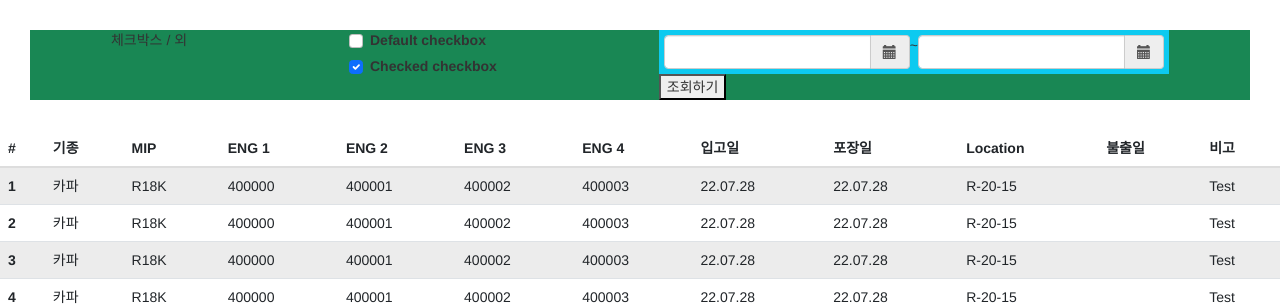
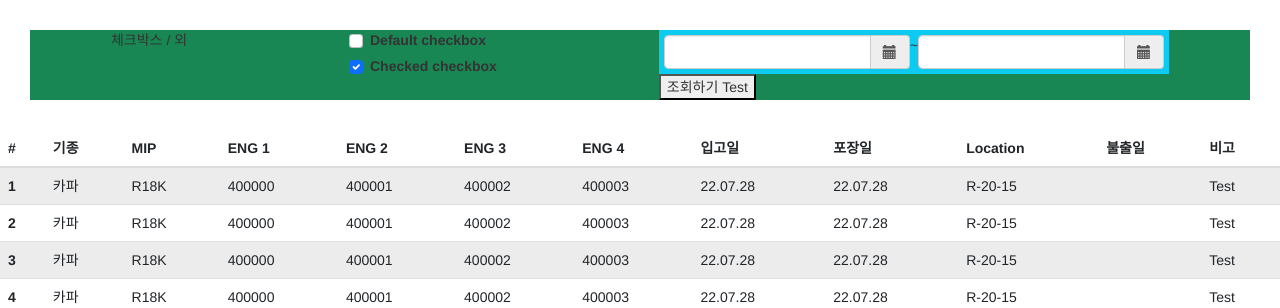
Before and after one commit to Hojun1123/InventoryManagement, a Flask app: page /test in a window 1280 px wide. Shown: the part 62-370 px from the top of the page. Run offline with Flask 2, Linux system fonts and the light colour scheme; some libraries are stand-ins or nearby versions.

```diff
--- a/templates/main/main.html
+++ b/templates/main/main.html
@@ -84,7 +84,7 @@
                 </div>
 
             </div>
-            <button type="submit" onclick="">조회하기</button>
+            <button type="submit" onclick="">조회하기 Test</button>
         </form>
     </div>
     <div class="table-responsive-sm">
```
